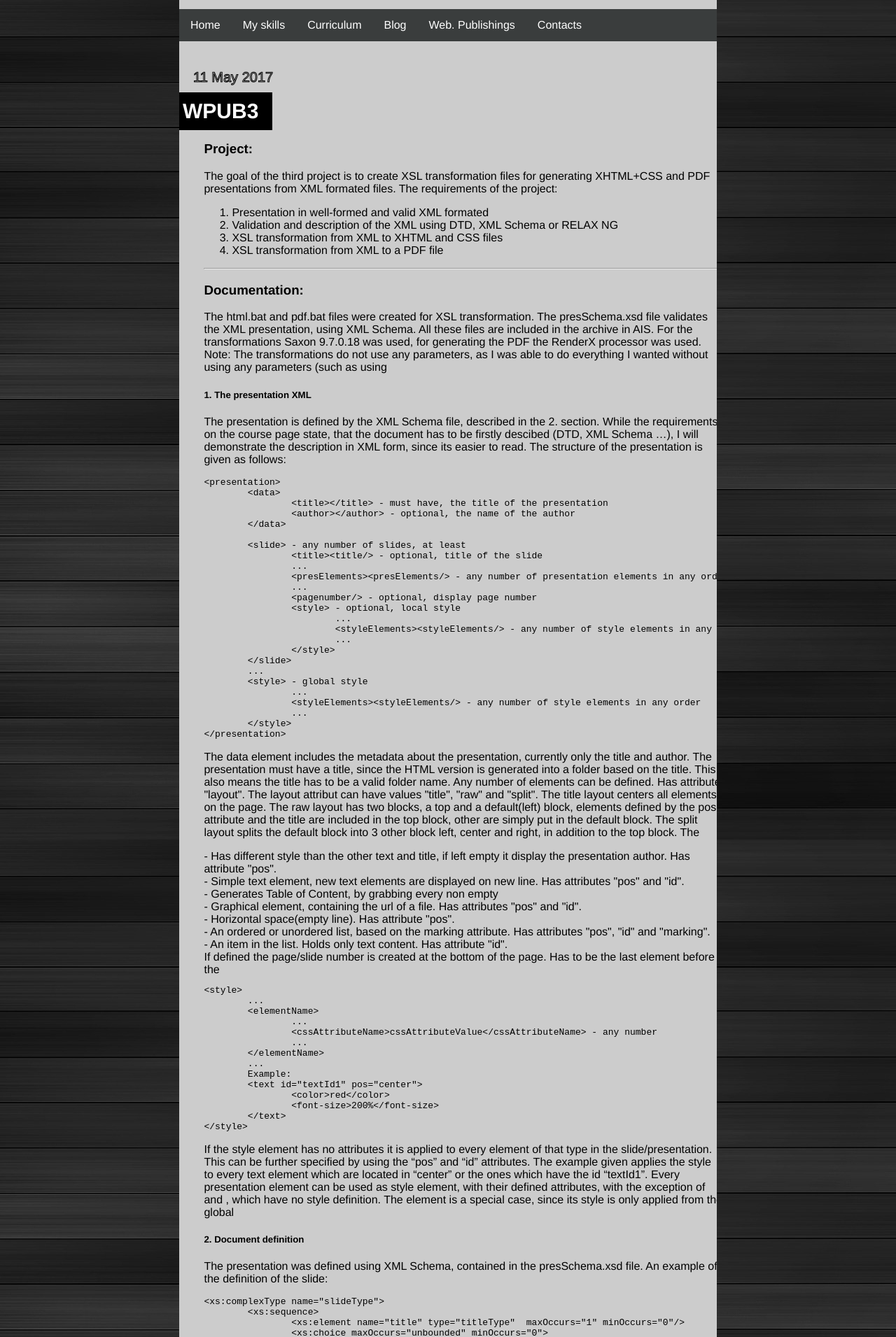
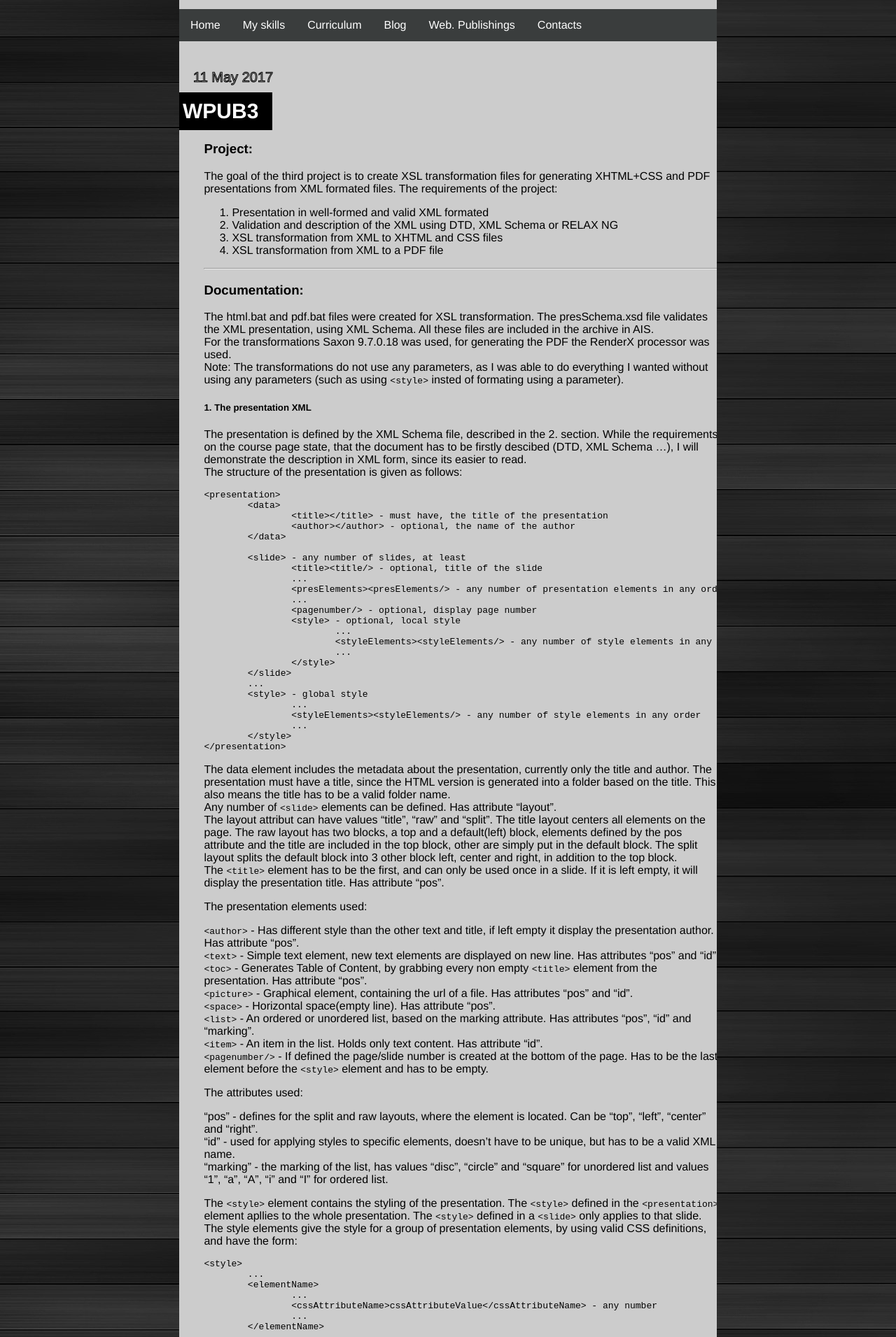
Before and after one commit to gabelovsky/gabelovsky.github.io, a Jekyll site: the page built from _posts/2017-05-11-wpub-post-third.md, in a window 1280 px wide. Shown: the top 1911 px of the page at 70% size. Built offline with Jekyll 4.4.1, drawn with Linux system fonts in a browser that asks for light colours; some of the changed text lies outside the part shown.

Commit message:
publish3.1

````diff
--- a/_posts/2017-05-11-wpub-post-third.md
+++ b/_posts/2017-05-11-wpub-post-third.md
@@ -18,7 +18,7 @@ The requirements of the project:
 ### Documentation:
 The html.bat and pdf.bat files were created for XSL transformation. The presSchema.xsd file validates the XML presentation, using XML Schema. All these files are included in the archive in AIS.
 For the transformations Saxon 9.7.0.18 was used, for generating the PDF the RenderX processor was used.
-Note: The transformations do not use any parameters, as I was able to do everything I wanted without using any parameters (such as using <style> insted of formating using a parameter).
+Note: The transformations do not use any parameters, as I was able to do everything I wanted without using any parameters (such as using `<style>` insted of formating using a parameter).
 ##### 1. The presentation XML
 The presentation is defined by the XML Schema file, described in the 2. section. While the requirements on the course page state, that the document has to be firstly descibed (DTD, XML Schema ...), I will demonstrate the description in XML form, since its easier to read.
 The structure of the presentation is given as follows:
@@ -52,23 +52,27 @@ The structure of the presentation is given as follows:
 ```
 
 The data element includes the metadata about the presentation, currently only the title and author. The presentation must have a title, since the HTML version is generated into a folder based on the title. This also means the title has to be a valid folder name.
-Any number of <slide> elements can be defined. Has attribute "layout".
+Any number of `<slide>` elements can be defined. Has attribute "layout".
 The layout attribut can have values "title", "raw" and "split". The title layout centers all elements on the page. The raw layout has two blocks, a top and a default(left) block, elements defined by the pos attribute and the title are included in the top block, other are simply put in the default block. The split layout splits the default block into 3 other block left, center and right, in addition to the top block.
-The <title> element has to be the first, and can only be used once in a slide. If it is left empty, it will display the presentation title. Has attribute "pos".
+The `<title>` element has to be the first, and can only be used once in a slide. If it is left empty, it will display the presentation title. Has attribute "pos".
+
 The presentation elements used:
- * <author> - Has different style than the other text and title, if left empty it display the presentation author. Has attribute "pos".
- * <text> - Simple text element, new text elements are displayed on new line. Has attributes "pos" and "id".
- * <toc> - Generates Table of Content, by grabbing every non empty <title> element from the presentation. Has attribute "pos".
- * <picture> - Graphical element, containing the url of a file. Has attributes "pos" and "id".
- * <space> - Horizontal space(empty line). Has attribute "pos".
- * <list> - An ordered or unordered list, based on the marking attribute. Has attributes "pos", "id" and "marking".
- *	<item> - An item in the list. Holds only text content. Has attribute "id".
- * <pagenumber/> - If defined the page/slide number is created at the bottom of the page. Has to be the last element before the <style> element and has to be empty.
+ * `<author>` - Has different style than the other text and title, if left empty it display the presentation author. Has attribute "pos".
+ * `<text>` - Simple text element, new text elements are displayed on new line. Has attributes "pos" and "id".
+ * `<toc>` - Generates Table of Content, by grabbing every non empty `<title>` element from the presentation. Has attribute "pos".
+ * `<picture>` - Graphical element, containing the url of a file. Has attributes "pos" and "id".
+ * `<space>` - Horizontal space(empty line). Has attribute "pos".
+ * `<list>` - An ordered or unordered list, based on the marking attribute. Has attributes "pos", "id" and "marking".
+ *	`<item>` - An item in the list. Holds only text content. Has attribute "id".
+ * `<pagenumber/>` - If defined the page/slide number is created at the bottom of the page. Has to be the last element before the `<style>` element and has to be empty.
+
 The attributes used:
+
 "pos" - defines for the split and raw layouts, where the element is located. Can be "top", "left", "center" and "right".
 "id" - used for applying styles to specific elements, doesn't have to be unique, but has to be a valid XML name.
 "marking" - the marking of the list, has values "disc", "circle" and "square" for unordered list and values "1", "a", "A", "i" and "I" for ordered list.
-The <style> element contains the styling of the presentation. The <style> defined in the <presentation> element apllies to the whole presentation. The <style> defined in a <slide> only applies to that slide.
+
+The `<style>` element contains the styling of the presentation. The `<style>` defined in the `<presentation>` element apllies to the whole presentation. The `<style>` defined in a `<slide>` only applies to that slide.
 The style elements give the style for a group of presentation elements, by using valid CSS definitions, and have the form:
 
 ```xml
@@ -89,9 +93,10 @@ The style elements give the style for a group of presentation elements, by using
 ```
 
 If the style element has no attributes it is applied to every element of that type in the slide/presentation. This can be further specified by using the "pos" and "id" attributes. The example given applies the style to every text element which are located in "center" or the ones which have the id "textId1".
-Every presentation element can be used as style element, with their defined attributes, with the exception of <pagenumber/> and <space>, which have no style definition.
-The <toc> element is a special case, since its style is only applied from the global <style> element.
-In addition to these, two new style elements are defined. <text-all> applies the defined styles to every text element and <page> applies styles to the page, such as background.
+Every presentation element can be used as style element, with their defined attributes, with the exception of `<pagenumber/>` and `<space>`, which have no style definition.
+The `<toc>` element is a special case, since its style is only applied from the global `<style>` element.
+In addition to these, two new style elements are defined. `<text-all>` applies the defined styles to every text element and `<page>` applies styles to the page, such as background.
+
 ---
 ##### 2. Document definition
 The presentation was defined using XML Schema, contained in the presSchema.xsd file.
@@ -135,9 +140,10 @@ Each slide element is created into a new file, called slideX.html (the first sli
 The CSS files are generated by the same transformation. The main.css contains the style for the whole presentation and formating and default definitions (such as the ToC format and layout elements), so it is important to have, even if no style is defined. The styleX.css files contain the style of the page and the layout of the page.
 In addition, navigation arrows are created on each page, linking to the next and previous HTML files.
 Note: I was unable to copy image files using XSL transformations, so pictures used in the presentation have to be manually copied to the created folder.
+
 ---
 ##### 4. XSL transformation from XML to a PDF file
 This transformation is done by the pdf.bat file, and is defined in the presPdf.xsl file, with the presentation XML as the only argument. This process creates a new file, called result.pdf, which contains the whole presentation.
-Unlike for the XHTML transformation, no style objects are generated, the style is directly applied to the given elements (the same way as for the XHTML), and is saved in the FO file. <xsl:fo> supports valid CSS definitions on each element, both for styling and positioning.
-For applying background, the <fo:region-before> region was used. Which means this region is set as <fo:flow>, meaning too much content with pos="top" can generate unwanted slides.
-This is a main difference from the XHTML+CSS version, since HTML allows the zones to stretch, <xsl:fo> has constant definitions. Another differnce is how the layouts work, since for the "raw" layout in HTML, the other 3 block are present, but their content can overleap, which is not possible using <xsl:fo>. There are further small differences, mostly the different application of CSS (such as different supported font-families etc).
+Unlike for the XHTML transformation, no style objects are generated, the style is directly applied to the given elements (the same way as for the XHTML), and is saved in the FO file. `<xsl:fo>` supports valid CSS definitions on each element, both for styling and positioning.
+For applying background, the `<fo:region-before>` region was used. Which means this region is set as `<fo:flow>`, meaning too much content with pos="top" can generate unwanted slides.
+This is a main difference from the XHTML+CSS version, since HTML allows the zones to stretch, `<xsl:fo>` has constant definitions. Another differnce is how the layouts work, since for the "raw" layout in HTML, the other 3 block are present, but their content can overleap, which is not possible using `<xsl:fo>`. There are further small differences, mostly the different application of CSS (such as different supported font-families etc).
````
Also changed, not shown: 10 other files.
